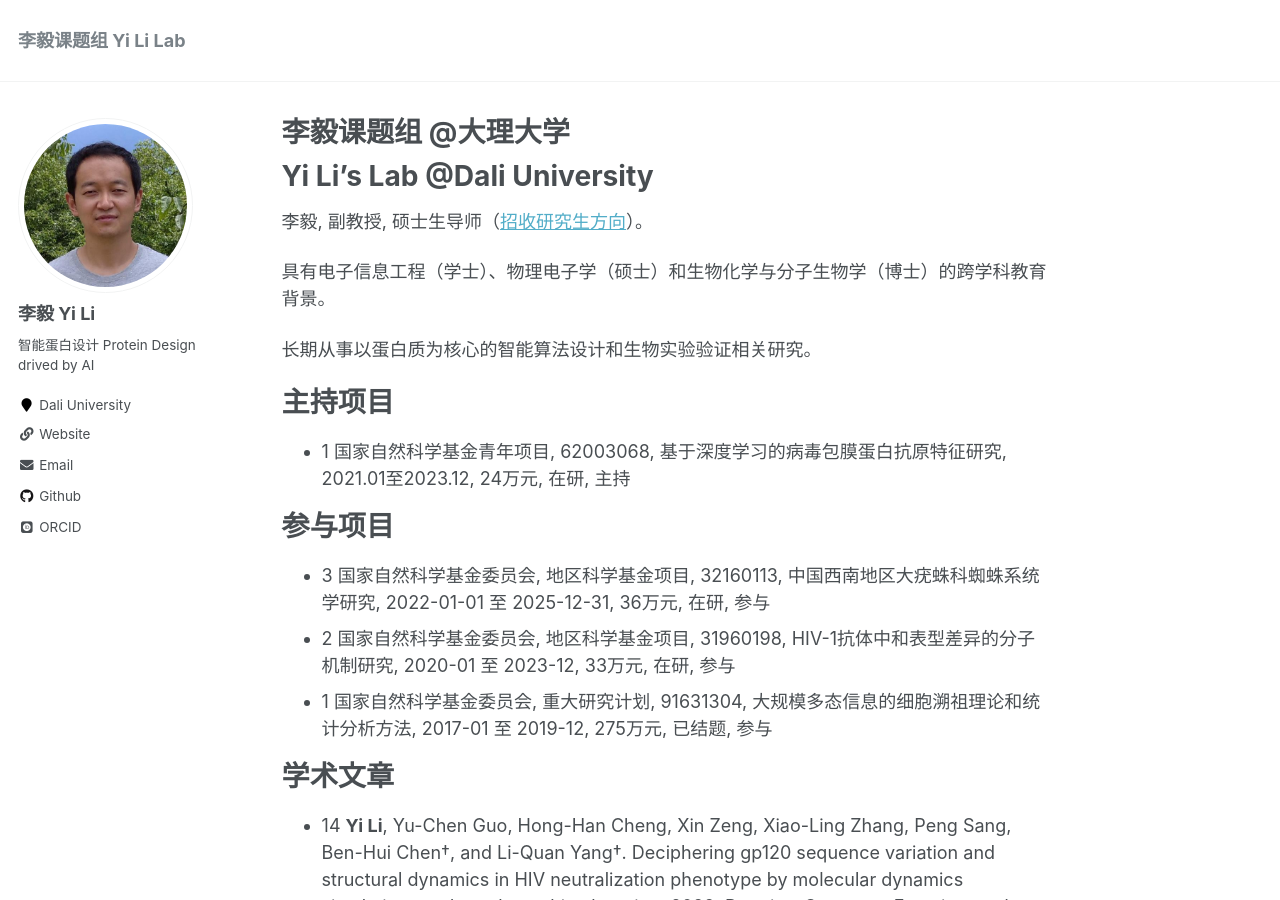
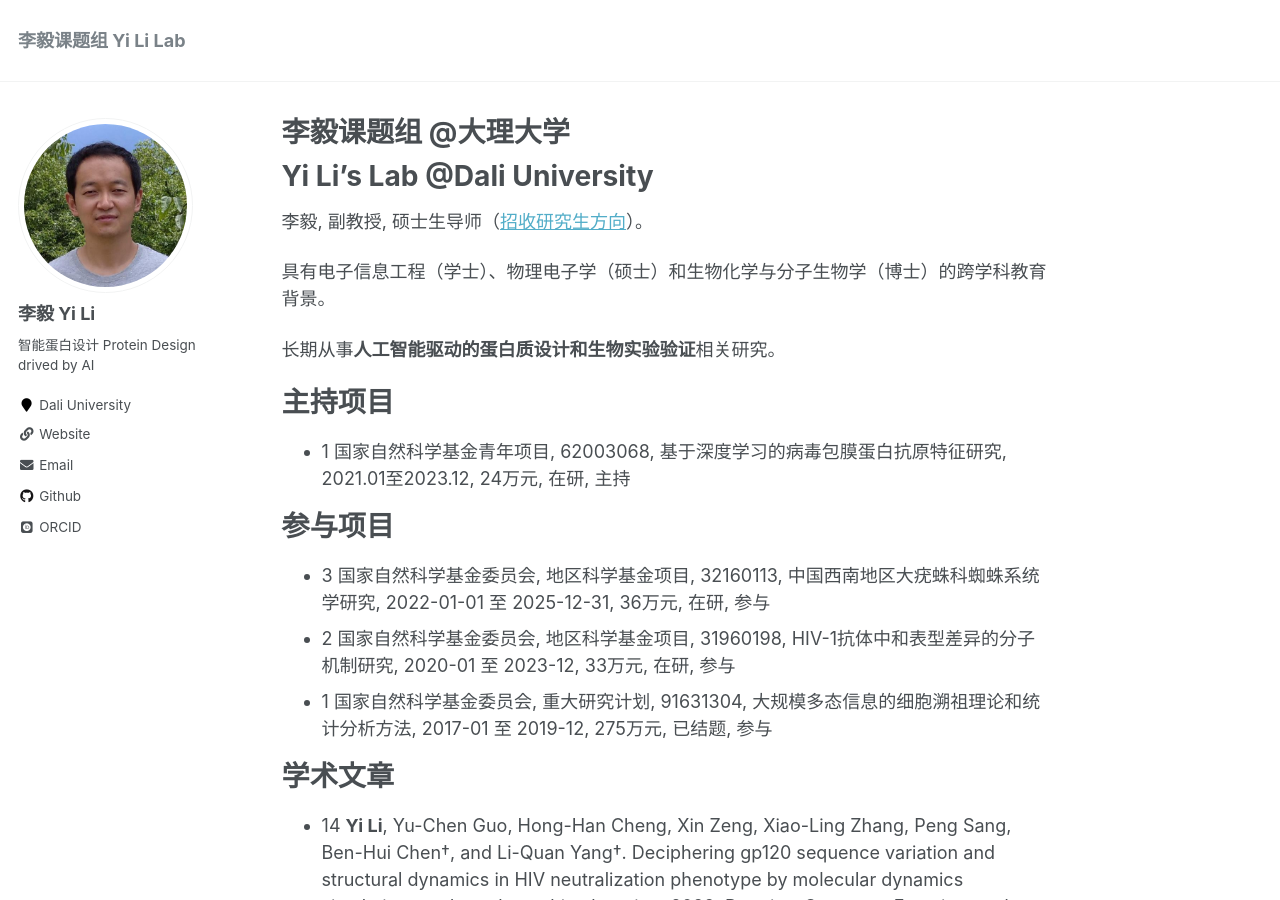
Before and after one commit to liyigerry/liyigerry.github.io, a Jekyll site: the page built from _pages/about.md, in a window 1280 px wide and 900 px high. Built offline with Jekyll 4.4.1, drawn with Linux system fonts in a browser that asks for light colours; some web fonts are replaced.

Commit message:
update url

```diff
--- a/_pages/about.md
+++ b/_pages/about.md
@@ -13,11 +13,11 @@ Yi Li's Lab @Dali University
 
 
 
-李毅, 副教授, 硕士生导师（[招收研究生方向](https://liyigerry.github.io/teaching/)）。
+李毅, 副教授, 硕士生导师（[招收研究生方向](https://liyigerry.github.io/teaching/ms)）。
 
 具有电子信息工程（学士）、物理电子学（硕士）和生物化学与分子生物学（博士）的跨学科教育背景。
 
-长期从事以蛋白质为核心的智能算法设计和生物实验验证相关研究。
+长期从事**人工智能驱动的蛋白质设计和生物实验验证**相关研究。
 
 主持项目
 ======
```
Also changed, not shown: _teaching/ms.md (+1 -1 lines).
